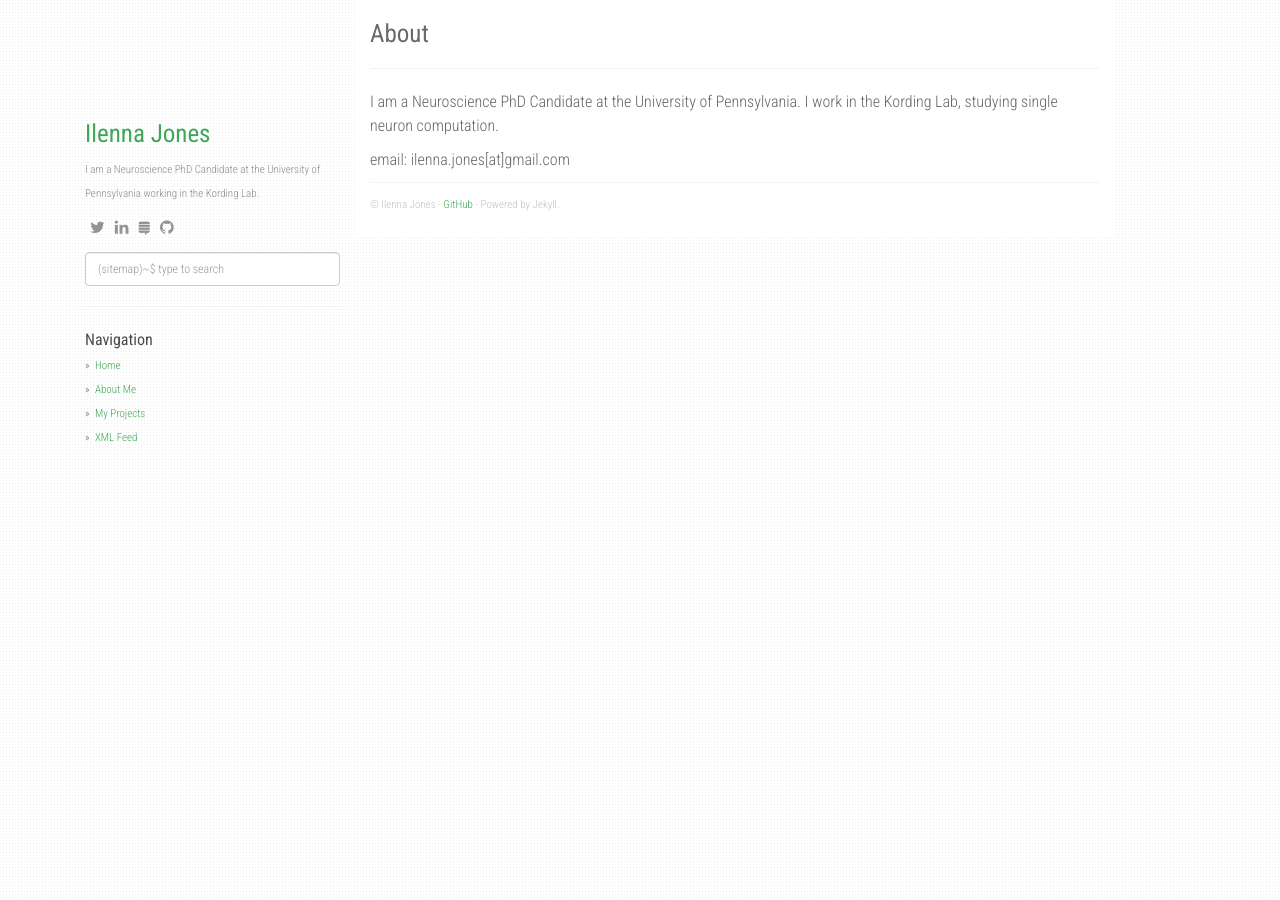
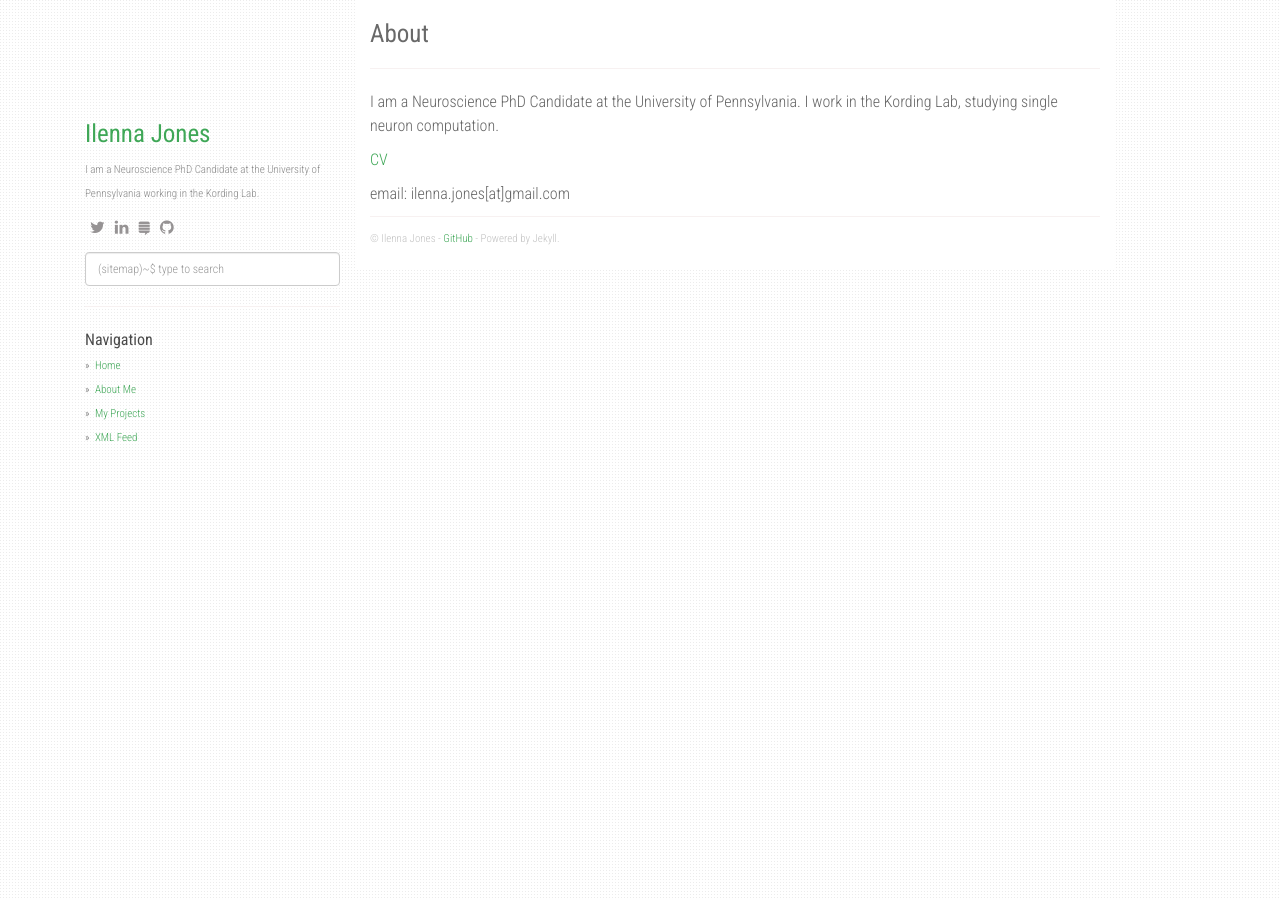
Before and after one commit to ilennaj/ilennaj-old.github.io, a Jekyll site: the page built from about.md, in a window 1280 px wide. Built offline with Jekyll 4.4.1, drawn with Linux system fonts in a browser that asks for light colours; nearby versions of some CDN libraries.

Commit message:
Added CV

```diff
--- a/about.md
+++ b/about.md
@@ -6,4 +6,6 @@ permalink: /about/
 
 I am a Neuroscience PhD Candidate at the University of Pennsylvania. I work in the Kording Lab, studying single neuron computation.
 
+[CV](/static/docs/CV_web_Nov2019.pdf)
+
 email: ilenna.jones[at]gmail.com
```
